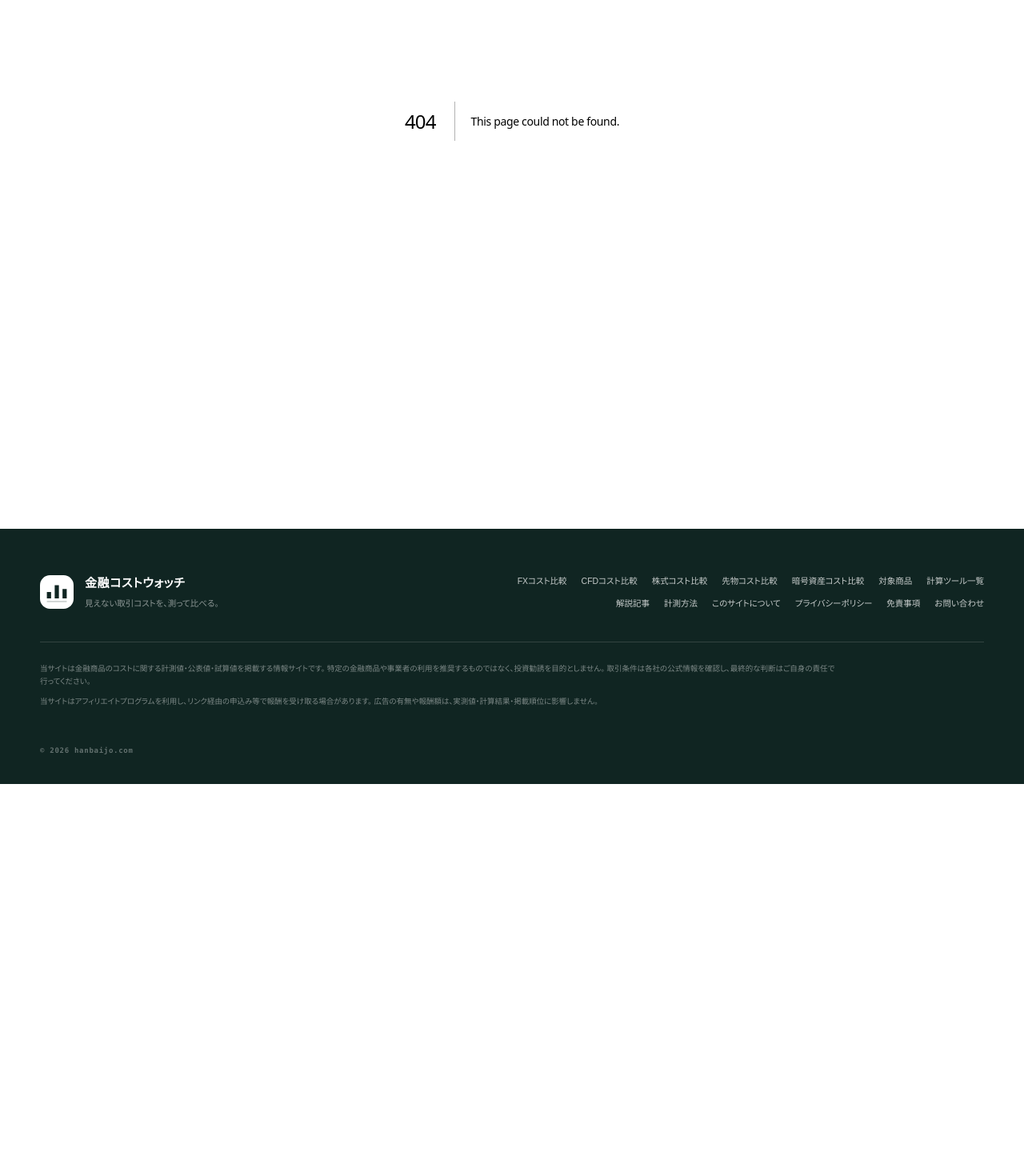
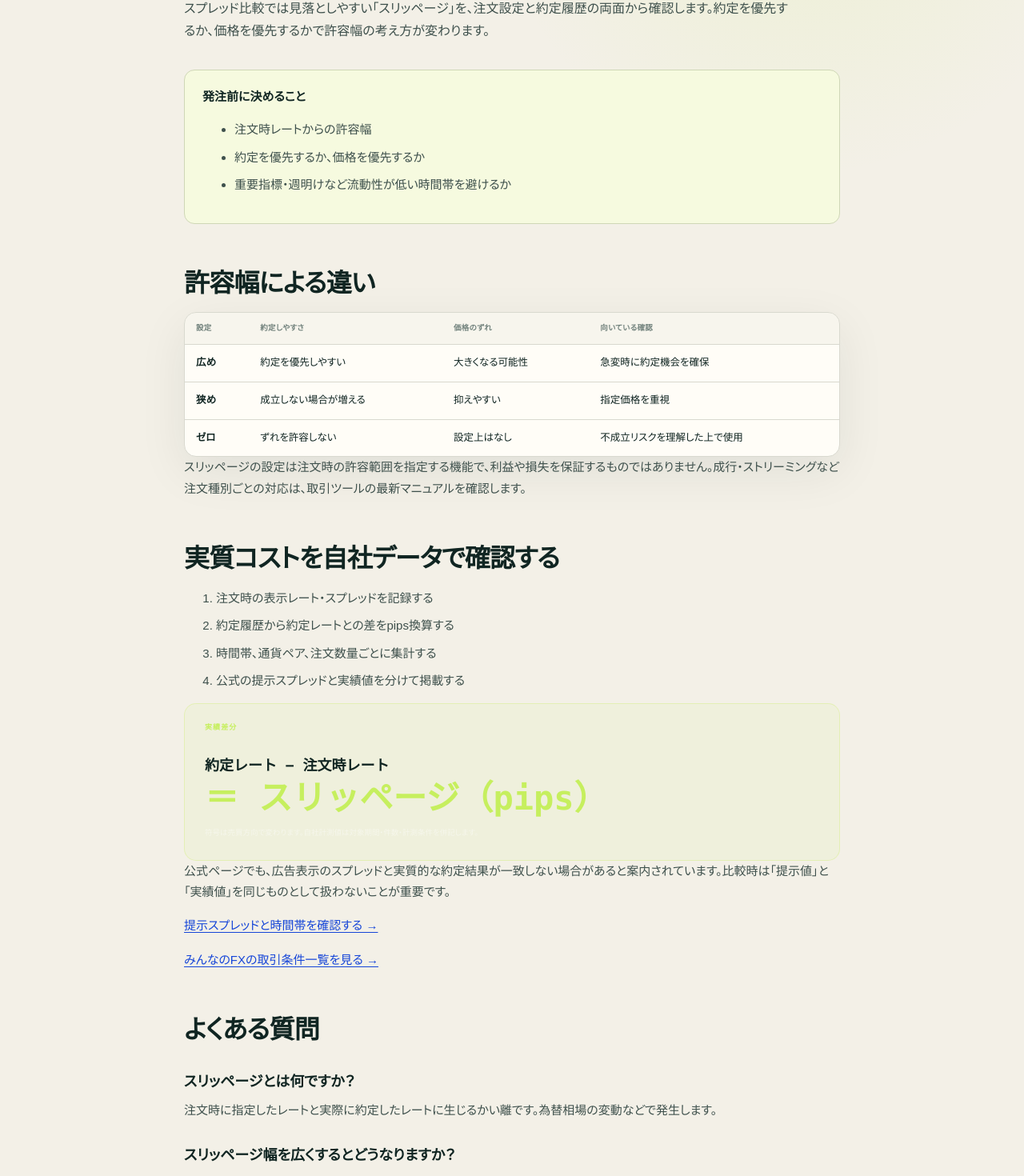
Before and after one commit to mrok18/hanbaijo, a Next.js app: page /articles/minna-fx-slippage-execution in a window 1280 px wide. Before the commit this address had no page. Shown: the part 326-1796 px from the top of the page at 80% size. Before the commit the page ends 1306 px from the top, so only its background shows below. Built offline with nearby package versions, Linux system fonts and the light colour scheme.

Commit message:
Add Minna FX slippage guide

```diff
--- /dev/null
+++ b/app/articles/minna-fx-slippage-execution/page.tsx
@@ -0,0 +1,56 @@
+import type { Metadata } from 'next';
+import Link from 'next/link';
+
+export const metadata: Metadata = {
+  title: 'みんなのFXのスリッページ設定｜約定率と許容幅の考え方',
+  description: 'みんなのFXのスリッページの意味、許容幅を広く・狭くする違い、約定率と表示スプレッドを分けて確認する方法を整理します。',
+};
+
+const faq = [
+  { q: 'スリッページとは何ですか？', a: '注文時に指定したレートと実際に約定したレートに生じるかい離です。為替相場の変動などで発生します。' },
+  { q: 'スリッページ幅を広くするとどうなりますか？', a: '約定を優先しやすくなる一方、指定レートから離れた価格で約定する可能性があります。価格を優先する場合はゼロまたは狭い幅を検討します。' },
+  { q: 'スプレッドが狭ければ実質コストも必ず低いですか？', a: '必ずしもそうではありません。スリッページ、相場急変、約定結果との差も含めて、取引履歴の実績で確認します。' },
+] as const;
+
+export default function Page() {
+  const jsonLd = { '@context': 'https://schema.org', '@graph': [
+    { '@type': 'Article', headline: metadata.title, description: metadata.description, datePublished: '2026-09-10', dateModified: '2026-09-10', mainEntityOfPage: 'https://hanbaijo.com/articles/minna-fx-slippage-execution', author: { '@type': 'Organization', name: '金融コストウォッチ' }, publisher: { '@type': 'Organization', name: '金融コストウォッチ' } },
+    { '@type': 'FAQPage', mainEntity: faq.map((item) => ({ '@type': 'Question', name: item.q, acceptedAnswer: { '@type': 'Answer', text: item.a } })) },
+  ] };
+
+  return <article>
+    <script type="application/ld+json" dangerouslySetInnerHTML={{ __html: JSON.stringify(jsonLd).replace(/</g, '\\u003c') }} />
+    <p className="page-kicker">みんなのFX / EXECUTION</p>
+    <h1>みんなのFXのスリッページ設定<br />約定率と許容幅の考え方</h1>
+    <p className="lede">スプレッド比較では見落としやすい「スリッページ」を、注文設定と約定履歴の両面から確認します。約定を優先するか、価格を優先するかで許容幅の考え方が変わります。</p>
+
+    <div className="callout"><strong>発注前に決めること</strong><ul><li>注文時レートからの許容幅</li><li>約定を優先するか、価格を優先するか</li><li>重要指標・週明けなど流動性が低い時間帯を避けるか</li></ul></div>
+
+    <h2>許容幅による違い</h2>
+    <div className="data-panel"><div className="table-scroll"><table className="rates comparison-table"><thead><tr><th>設定</th><th>約定しやすさ</th><th>価格のずれ</th><th>向いている確認</th></tr></thead><tbody>
+      <tr><td className="ex-name">広め</td><td>約定を優先しやすい</td><td>大きくなる可能性</td><td>急変時に約定機会を確保</td></tr>
+      <tr><td className="ex-name">狭め</td><td>成立しない場合が増える</td><td>抑えやすい</td><td>指定価格を重視</td></tr>
+      <tr><td className="ex-name">ゼロ</td><td>ずれを許容しない</td><td>設定上はなし</td><td>不成立リスクを理解した上で使用</td></tr>
+    </tbody></table></div></div>
+    <p>スリッページの設定は注文時の許容範囲を指定する機能で、利益や損失を保証するものではありません。成行・ストリーミングなど注文種別ごとの対応は、取引ツールの最新マニュアルを確認します。</p>
+
+    <h2>実質コストを自社データで確認する</h2>
+    <ol><li>注文時の表示レート・スプレッドを記録する</li><li>約定履歴から約定レートとの差をpips換算する</li><li>時間帯、通貨ペア、注文数量ごとに集計する</li><li>公式の提示スプレッドと実績値を分けて掲載する</li></ol>
+    <div className="fx-formula"><span>実績差分</span><strong>約定レート − 注文時レート</strong><b>＝ スリッページ（pips）</b><small>符号は売買方向で変わります。自社計測値は対象期間・件数・計測条件を併記します。</small></div>
+    <p>公式ページでも、広告表示のスプレッドと実質的な約定結果が一致しない場合があると案内されています。比較時は「提示値」と「実績値」を同じものとして扱わないことが重要です。</p>
+    <p><Link href="/articles/minna-fx-spread-light-pair">提示スプレッドと時間帯を確認する →</Link></p>
+    <p><Link href="/fx/minna-fx">みんなのFXの取引条件一覧を見る →</Link></p>
+
+    <h2>よくある質問</h2>
+    {faq.map((item) => <section key={item.q}><h3>{item.q}</h3><p>{item.a}</p></section>)}
+
+    <section className="article-sources" aria-labelledby="sources"><h2 id="sources">参照したみんなのFX公式資料</h2><ul>
+      <li><a href="https://min-fx.jp/lineup/fx/service/slippage/" target="_blank" rel="noopener noreferrer">みんなのFX「スリッページについて」</a></li>
+      <li><a href="https://min-fx.jp/lineup/fx/service/execution/" target="_blank" rel="noopener noreferrer">みんなのFX「FX約定率について」</a></li>
+      <li><a href="https://min-fx.jp/lineup/fx/service/spread/" target="_blank" rel="noopener noreferrer">みんなのFX「スプレッドについて」</a></li>
+    </ul><p>注文設定・約定・スプレッドの説明は2026年9月10日に確認しました。最新の公式案内と取引画面を優先してください。</p></section>
+
+    <p className="affiliate-disclosure">本記事はみんなのFXの公式情報を整理したものです。提携広告の有無や報酬額は、取引条件・リスクの評価に影響しません。FXは元本および利益が保証されず、損失が生じる場合があります。</p>
+    <p><Link href="/articles">解説記事一覧へ戻る →</Link></p>
+  </article>;
+}
--- a/app/articles/posts.ts
+++ b/app/articles/posts.ts
@@ -54,6 +54,7 @@ export const POSTS = [
   { slug: 'minna-fx-spread-light-pair', category: 'FX・みんなのFX', title: 'みんなのFXのスプレッド｜LIGHTペア・時間帯・例外を比較', desc: 'USD/JPY LIGHT・通常ペアの提示値、適用時間、取引上限、原則固定の例外と実質コストを整理する。' },
   { slug: 'minna-fx-trading-hours-maintenance', category: 'FX・みんなのFX', title: 'みんなのFXの取引時間｜夏時間・冬時間・メンテナンス', desc: '取引時間、日次・週次メンテナンス、予約注文と約定の違いを公式サービス概要で整理する。' },
   { slug: 'minna-fx-swap-points-calendar', category: 'FX・みんなのFX', title: 'みんなのFXのスワップポイント｜付与日・途中受取・計算方法', desc: 'スワップの付与条件、途中受取、日々変動する金額の見方と高金利通貨のリスクを整理する。' },
+  { slug: 'minna-fx-slippage-execution', category: 'FX・みんなのFX', title: 'みんなのFXのスリッページ設定｜約定率と許容幅の考え方', desc: 'スリッページの意味、許容幅、約定率、表示スプレッドと実績値を分けて確認する方法を整理する。' },
   { slug: 'minna-fx-deposit-transfer', category: 'FX・みんなのFX', title: 'みんなのFXの入金・振替｜銀行振込とダイレクト入金の違い', desc: '入金口座、ダイレクト入金、FX口座への振替、反映されないときの確認順を公式情報で整理する。' },
   { slug: 'minna-fx-losscut', category: 'FX・みんなのFX', title: 'みんなのFXのロスカット｜証拠金維持率100％以下と不足金', desc: '証拠金維持率、自動ロスカット、未約定注文の取消しと不足金リスクを公式情報で整理する。' },
   { slug: 'saxo-products-overview', category: 'FX・サクソバンク証券', title: 'サクソバンク証券の取扱商品｜FX・CFD・海外株・先物を口座で整理', desc: 'FX、CFD、外国株式、ETF、先物、オプションを商品ごとのリスクと確認項目で整理する。' },
--- a/app/fx/minna-fx/page.tsx
+++ b/app/fx/minna-fx/page.tsx
@@ -16,6 +16,7 @@ export default function Page() {
     { href: '/articles/minna-fx-spread-light-pair', title: 'スプレッド・LIGHTペアの条件', description: '時間帯、通常ペアとの違い、取引上限、原則固定の例外を確認します。' },
     { href: '/articles/minna-fx-trading-hours-maintenance', title: '取引時間・メンテナンス', description: '夏時間・冬時間、日次・週次メンテナンス、予約注文の扱いを確認します。' },
     { href: '/articles/minna-fx-swap-points-calendar', title: 'スワップポイント・付与条件', description: 'NYクローズ、途中受取、日々変動する金額とリスクを確認します。' },
+    { href: '/articles/minna-fx-slippage-execution', title: 'スリッページ・約定率', description: '許容幅、約定優先と価格優先、実績コストの見方を確認します。' },
     { href: '/articles/minna-fx-trading-unit', title: '1Lot・0.1Lotと必要証拠金', description: '1Lot＝10,000通貨、0.1Lot＝1,000通貨の数量を整理します。' },
     { href: '/articles/minna-fx-deposit-transfer', title: '入金・振替と反映遅延', description: '銀行振込・ダイレクト入金からFX口座へ振替する流れを確認します。' },
     { href: '/articles/minna-fx-losscut', title: 'ロスカットと不足金', description: '証拠金維持率100％以下の判定と急変時のリスクを確認します。' },
```
